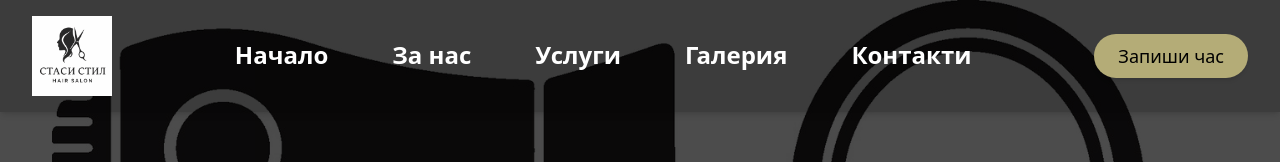
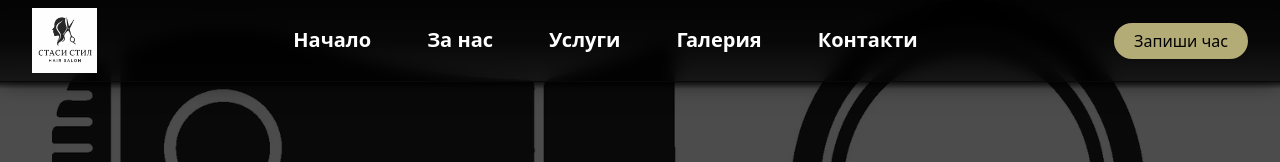
Before and after one commit to hope17ha/stasi-stil-react-nextjs-app, a Next.js app in the folder stasi-stil/: page /contacts in a window 1280 px wide. Shown: the top 162 px of the page. Built offline with nearby package versions, Linux system fonts and the light colour scheme.

Commit message:
update: header not transperant

```diff
--- a/stasi-stil/components/Header.jsx
+++ b/stasi-stil/components/Header.jsx
@@ -2,23 +2,22 @@ import Image from "next/image";
 
 export default function Header() {
     return (
-        <header className="bg-backdrop-blur-md bg-black/20 text-white fixed top-0 left-0 w-full z-50 shadow-md transition-all">
-
-            <div className="max-w-7xl mx-auto px-6 lg:px-8 py-4 flex items-center justify-between">
+        <header className="fixed top-0 left-0 w-full z-50 bg-gradient-to-b from-black/95 via-black/90 to-black/70 backdrop-blur-sm shadow-[0_2px_20px_rgba(0,0,0,0.5)] border-b border-[#b4ac77]/20 transition-all">
+            <div className="max-w-7xl mx-auto px-6 lg:px-8 py-2 flex items-center justify-between">
                 {/* Logo */}
                 <a href="/" className="flex items-center">
                     <Image
                         src="/logo.png"
                         alt="Стаси Стил"
-                        width={80}
-                        height={40}
+                        width={65}
+                        height={35}
                         className="hover:opacity-80 transition-opacity duration-300"
                         priority
                     />
                 </a>
 
                 {/* Navigation */}
-                <nav className="hidden md:flex items-center space-x-12 text-2xl font-bold">
+                <nav className="hidden md:flex items-center space-x-10 text-xl text-white font-semibold">
                     {[
                         { label: "Начало", href: "/" },
                         { label: "За нас", href: "/about" },
@@ -39,11 +38,14 @@ export default function Header() {
                 {/* Call-to-Action */}
                 <a
                     href="/contacts"
-                    className="hidden md:inline-block bg-[#b4ac77] text-black font-medium py-2 px-6 rounded-full shadow-md hover:bg-[#9f9246] hover:shadow-lg transition-all duration-300 text-lg"
+                    className="hidden md:inline-block bg-[#b4ac77] text-black font-medium py-1.5 px-5 rounded-full shadow-md hover:bg-[#9f9246] hover:shadow-lg transition-all duration-300 text-base"
                 >
                     Запиши час
                 </a>
             </div>
+
+            {/* Fade ефект под хедъра */}
+            <div className="absolute bottom-[-8px] left-0 w-full h-[8px] bg-gradient-to-b from-black/80 to-transparent"></div>
         </header>
     );
 }
```
